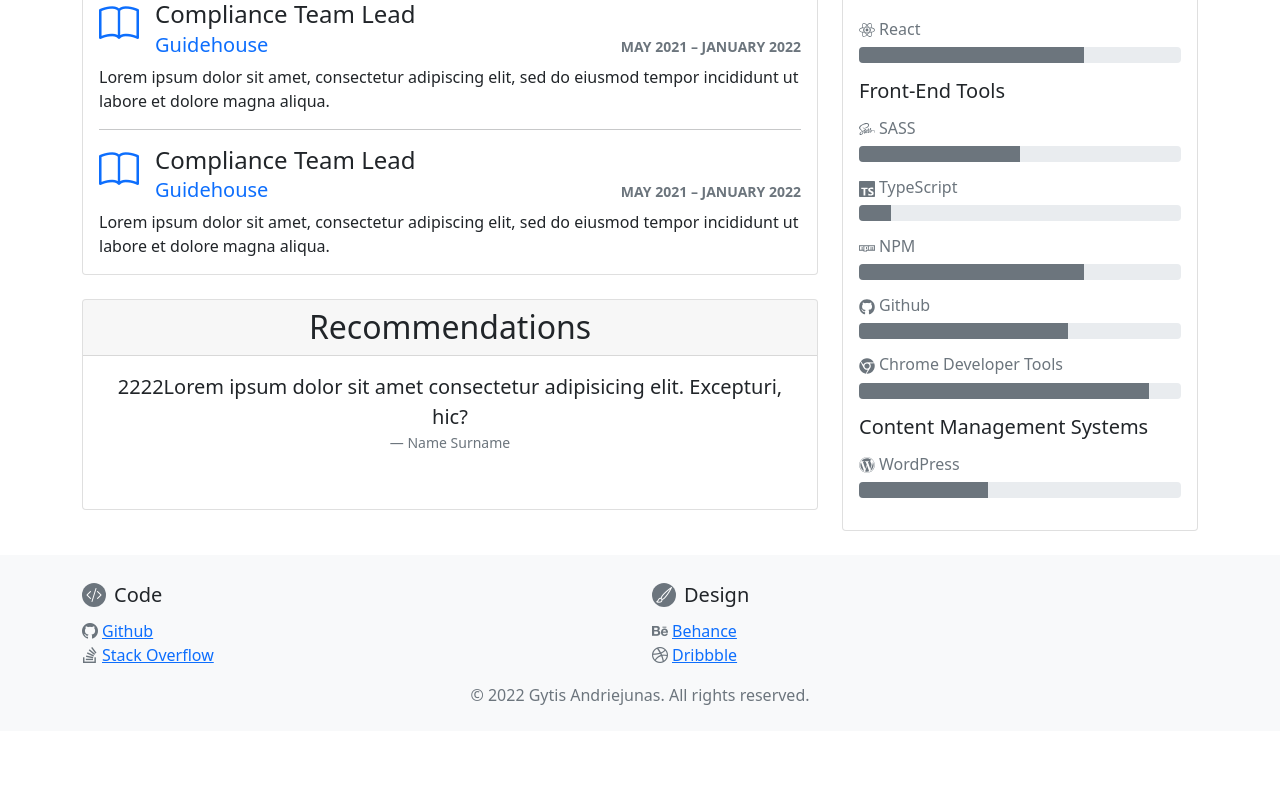
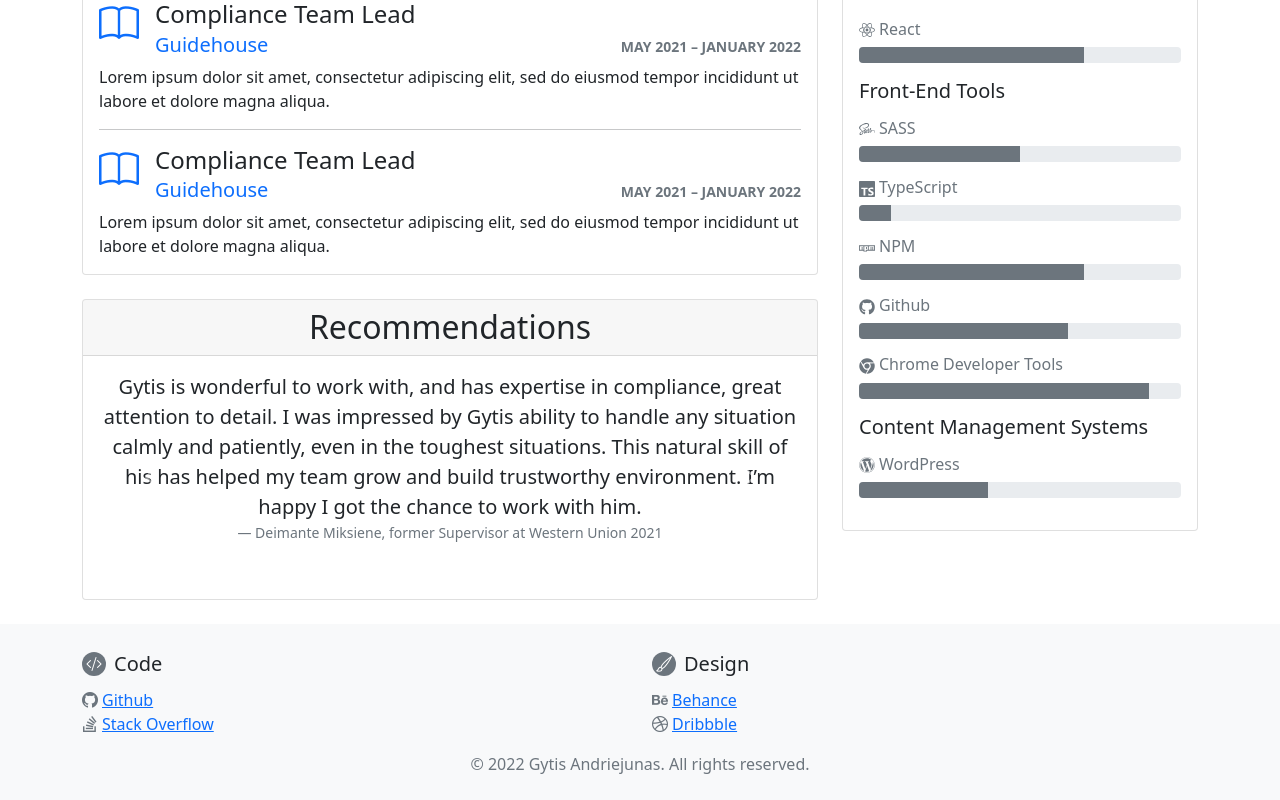
Before and after one commit to GytAndr/react-bs-portfolio, a React (Create React App) app: page /portfolio/resume in a window 1280 px wide. Shown: the part 1054-1854 px from the top of the page. Before the commit the page ends 1785 px from the top, so only its background shows below. Built offline with nearby package versions, Linux system fonts and the light colour scheme.

Commit message:
recommendations filled

```diff
--- a/src/pages/Resume/components/Testimonials.jsx
+++ b/src/pages/Resume/components/Testimonials.jsx
@@ -14,12 +14,17 @@ export default function Testimonials() {
 						<Figure className="text-center mb-4 ">
 							<blockquote className="blockquote">
 								<p>
-									1111Lorem ipsum dolor sit amet consectetur adipisicing elit.
-									Excepturi, hic?
+									Gytis has successfully built well performing and engaged team.
+									Besides his robust skillset to successfully drive team's daily
+									operations he has also grown his leadership competencies.
+									Extensive data analysis and Power BI knowledge has well served
+									the whole workstream in data reporting and analytics. Always
+									professional, result oriented, fact based decision maker- it
+									was a pleasure to work with you!
 								</p>
 							</blockquote>
 							<figcaption className="blockquote-footer">
-								Name Surname
+								Agne Asauske, former Manager at Guidehouse 2021
 							</figcaption>
 						</Figure>
 					</Carousel.Item>
@@ -27,12 +32,16 @@ export default function Testimonials() {
 						<Figure className="text-center mb-4">
 							<blockquote className="blockquote">
 								<p>
-									2222Lorem ipsum dolor sit amet consectetur adipisicing elit.
-									Excepturi, hic?
+									Gytis is wonderful to work with, and has expertise in
+									compliance, great attention to detail. I was impressed by
+									Gytis ability to handle any situation calmly and patiently,
+									even in the toughest situations. This natural skill of his has
+									helped my team grow and build trustworthy environment. I’m
+									happy I got the chance to work with him.
 								</p>
 							</blockquote>
 							<figcaption className="blockquote-footer">
-								Name Surname
+								Deimante Miksiene, former Supervisor at Western Union 2021
 							</figcaption>
 						</Figure>
 					</Carousel.Item>
@@ -40,12 +49,20 @@ export default function Testimonials() {
 						<Figure className="text-center mb-4">
 							<blockquote className="blockquote">
 								<p>
-									333Lorem ipsum dolor sit amet consectetur adipisicing elit.
-									Excepturi, hic?
+									Gytis is an exceptional employee and colleague who has always
+									stood out in delivering expected results, going above and
+									beyond in assigned project or task with consistency, showing
+									his fast learning abilities and always ready and available to
+									take new challenges and rend help when needed. He has greatly
+									mastered the skill of complex suspicious activity
+									investigations and SARs preparation. He is a true inspiration
+									to the whole team as he has also developed his leadership
+									capabilities with multiple initiatives within the team. I look
+									forward to working with you in the future.
 								</p>
 							</blockquote>
 							<figcaption className="blockquote-footer">
-								Name Surname
+								Musa Malone Lawal, former Supervisor at Wester Union 2020
 							</figcaption>
 						</Figure>
 					</Carousel.Item>
```
